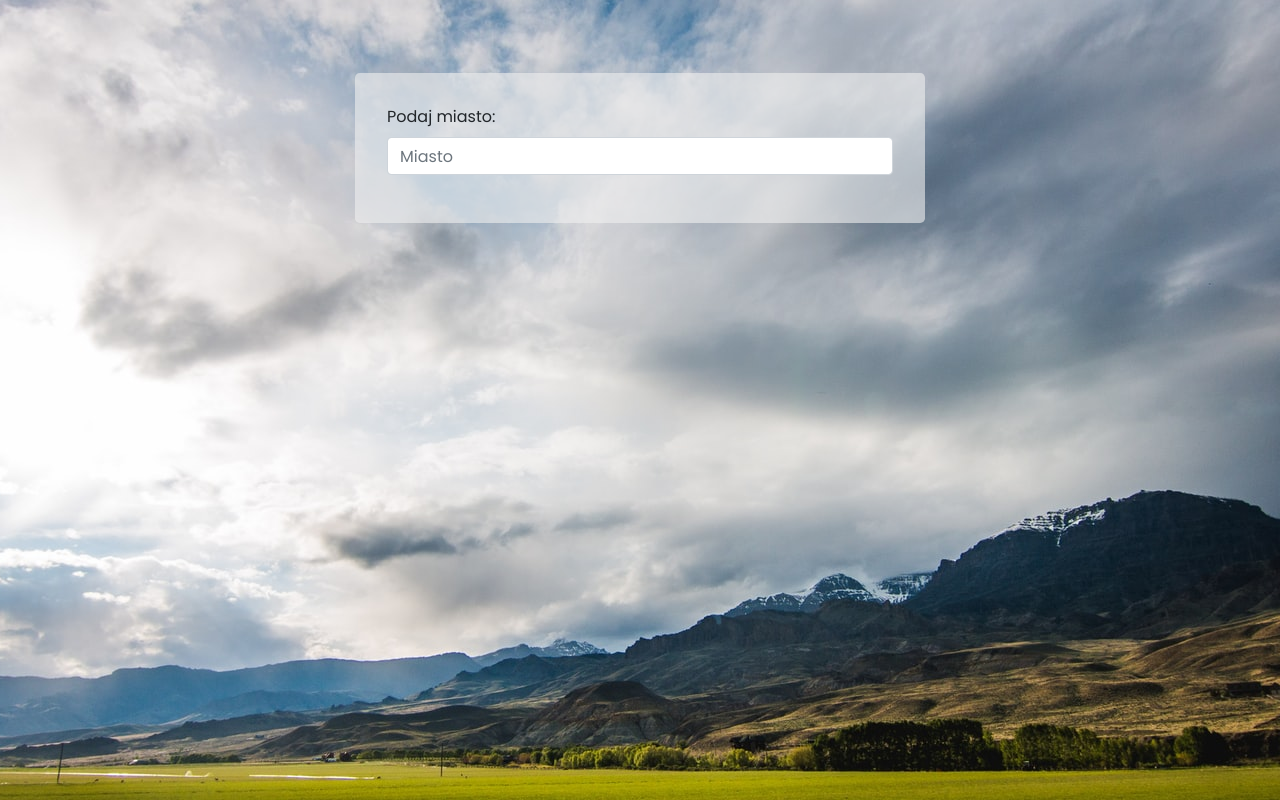
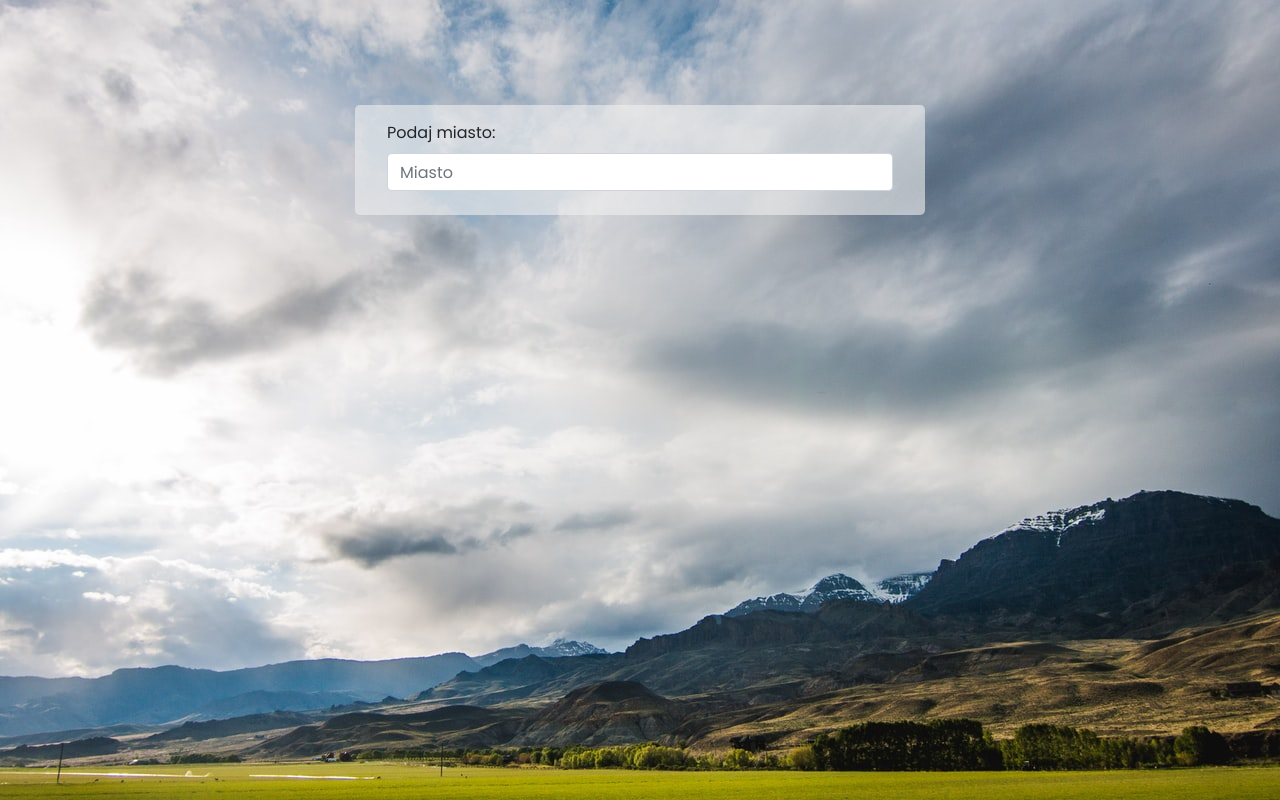
Before and after one commit to mczekajski/angular-weather-app, an Angular app: page / in a window 1280 px wide. Built offline with nearby package versions, Linux system fonts and the light colour scheme.

Commit message:
Some styling fixes

```diff
--- a/src/app/weather-card/weather-card.component.html
+++ b/src/app/weather-card/weather-card.component.html
@@ -1,6 +1,6 @@
 <div class="row align-items-center h-100">
   <div class="col-12 mx-auto">
-    <div class="jumbotron mt-4">
+    <div class="jumbotron mt-3 pt-3 pb-2 mb-3">
       <form>
 
         <div class="form-group">
@@ -19,7 +19,7 @@
       </form>
     </div>
 
-    <div [ngClass]="{'hidden': city.length === 0}" class="jumbotron">
+    <div [ngClass]="{'hidden': city.length === 0}" class="jumbotron mb-3">
       <div class="weatherData">
         <h1>{{ city }}&nbsp;</h1>
         <div class="row align-items-center">
--- a/src/app/weather-card/weather-card.component.scss
+++ b/src/app/weather-card/weather-card.component.scss
@@ -7,5 +7,5 @@ p {
     padding: 2rem;
 }
 .weatherData {
-    height: 400px;
+    min-height: 400px;
 }
```
